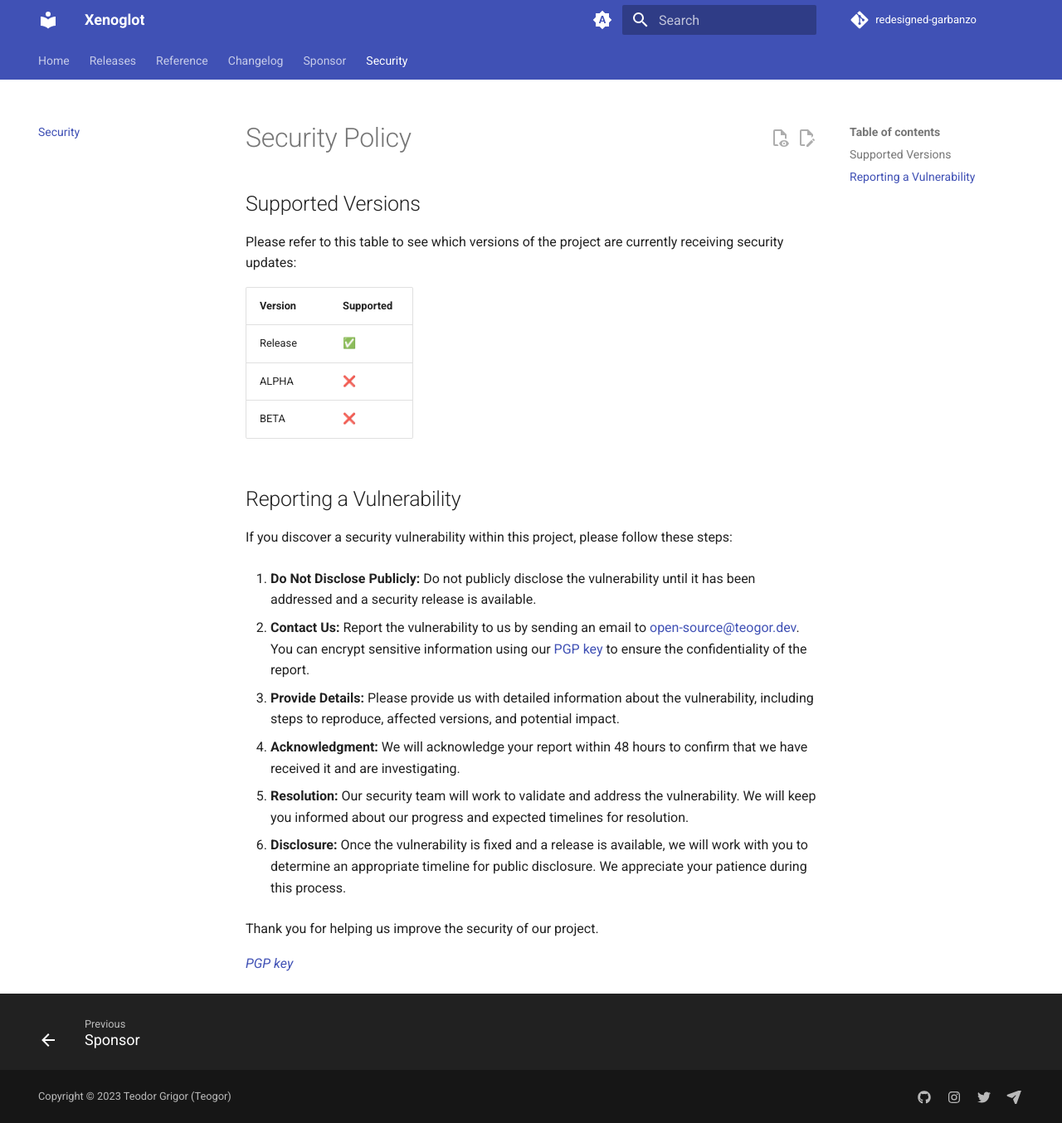
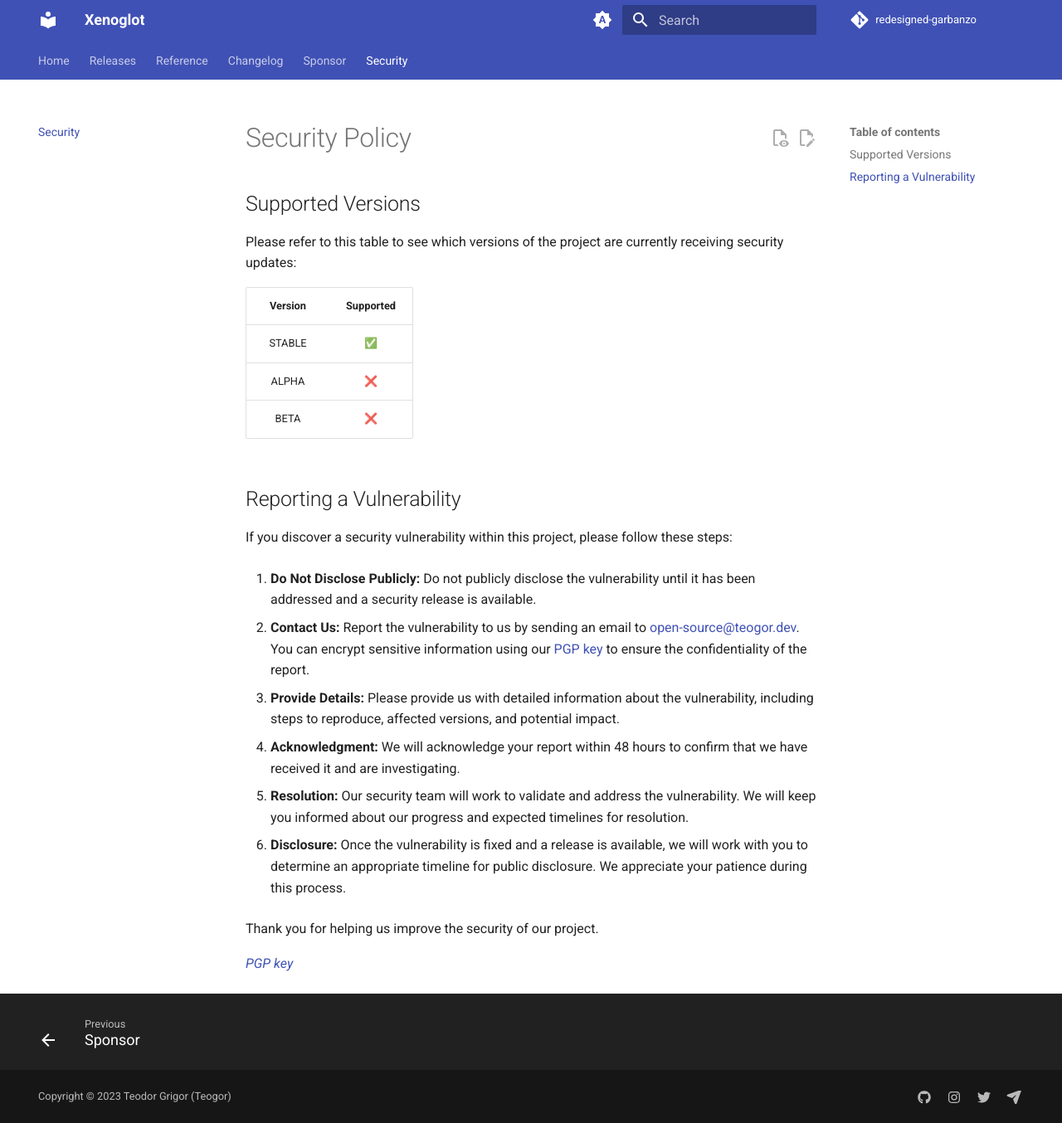
Before and after one commit to teogor/redesigned-garbanzo, an MkDocs documentation site: the page built from docs/security.md, in a window 1280 px wide and 1354 px high. Shown: the whole window at 83% size. Built offline with MkDocs 1.6.1 and Material for MkDocs 9.7.7, drawn with Linux system fonts in a browser that asks for light colours; comment, search, counter and statistics services are not loaded.

Commit message:
Update security.md

```diff
--- a/docs/security.md
+++ b/docs/security.md
@@ -5,12 +5,11 @@
 Please refer to this table to see which versions of the project are currently receiving security
 updates:
 
-| Version | Supported          |
-|---------|--------------------|
-| Release | ✅                 |
-| ALPHA   | ❌                 |
-| BETA    | ❌                 |
-
+| Version | Supported |
+|:-------:|:---------:|
+| STABLE  |     ✅     |
+|  ALPHA  |     ❌     |
+|  BETA   |     ❌     |
 
 ## Reporting a Vulnerability
 
@@ -21,7 +20,8 @@ If you discover a security vulnerability within this project, please follow thes
 
 2. **Contact Us:** Report the vulnerability to us by sending an email
    to [open-source@teogor.dev](mailto:open-source@teogor.dev). You can encrypt sensitive information
-   using our [PGP key](https://source.teogor.dev/security/pgp-key) to ensure the confidentiality of the report.
+   using our [PGP key](https://source.teogor.dev/security/pgp-key) to ensure the confidentiality of
+   the report.
 
 3. **Provide Details:** Please provide us with detailed information about the vulnerability,
    including steps to reproduce, affected versions, and potential impact.
```
